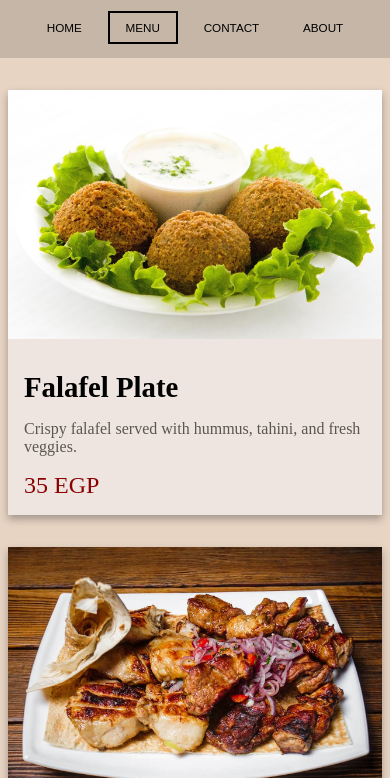
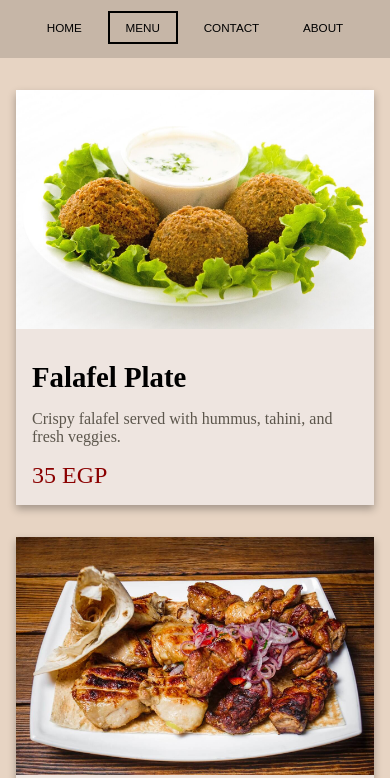
Before and after one commit to AbdulRhmanHS/restaurant-page, a website built with webpack: page src/template.html in a window 390 px wide. Both pictures are taken after a click on the button "MENU". Shown: the part 66-844 px from the top of the page. Built offline with nearby package versions, Linux system fonts and the light colour scheme.

Commit message:
Fix zooming layout issue in the menu page

```diff
--- a/src/styles.css
+++ b/src/styles.css
@@ -73,7 +73,7 @@ p {
   display: flex;
   align-items: center;
   background-color: var(--clr-1);
-  padding: 0 clamp(0.5rem, 2vw, 1.5rem);
+  padding: 0 clamp(1rem, 2vw, 1.5rem);
 }
 
 /*Main page*/
@@ -170,6 +170,12 @@ p {
   margin: 2rem 0;
   padding: 0;
   width: 100%;
+}
+
+@media (max-width: 400px) {
+  .menu-page {
+    grid-template-columns: repeat(auto-fill, minmax(250px, 1fr));
+  }
 }
 
 .dish {
```
